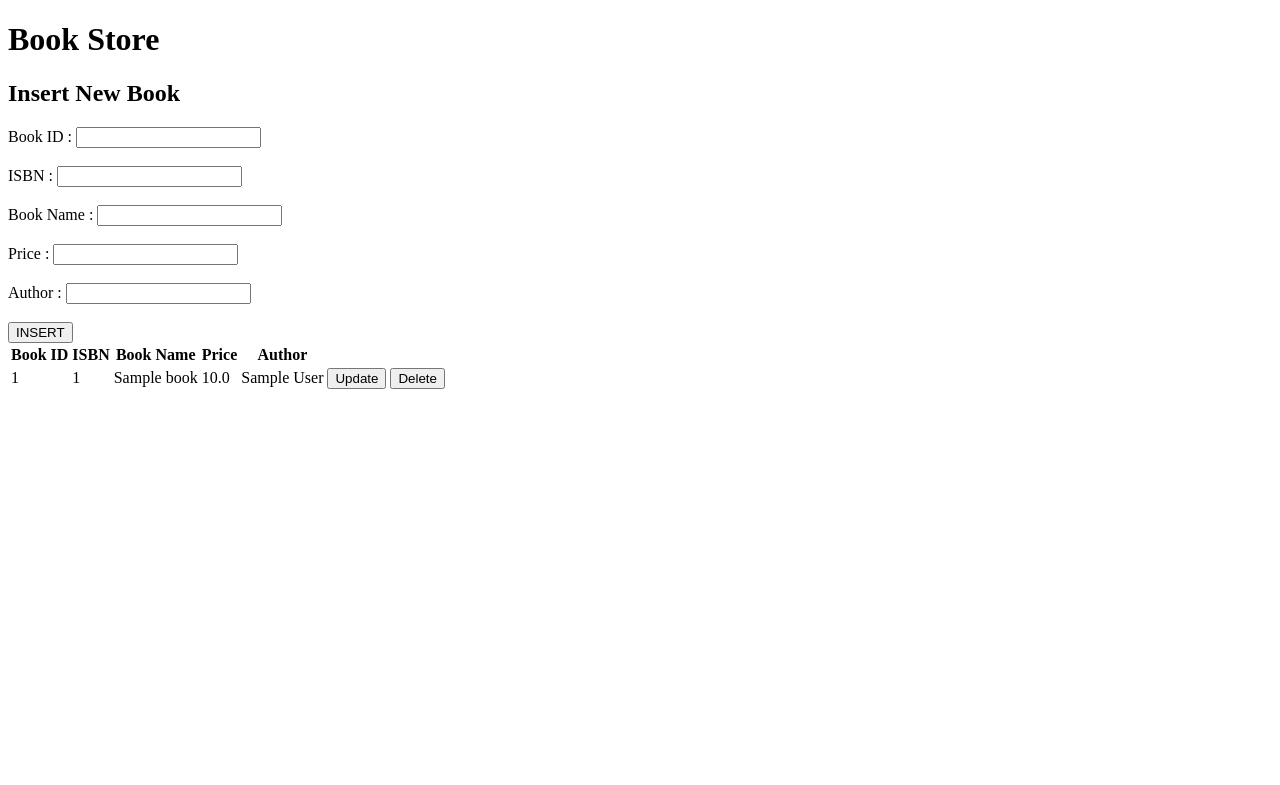
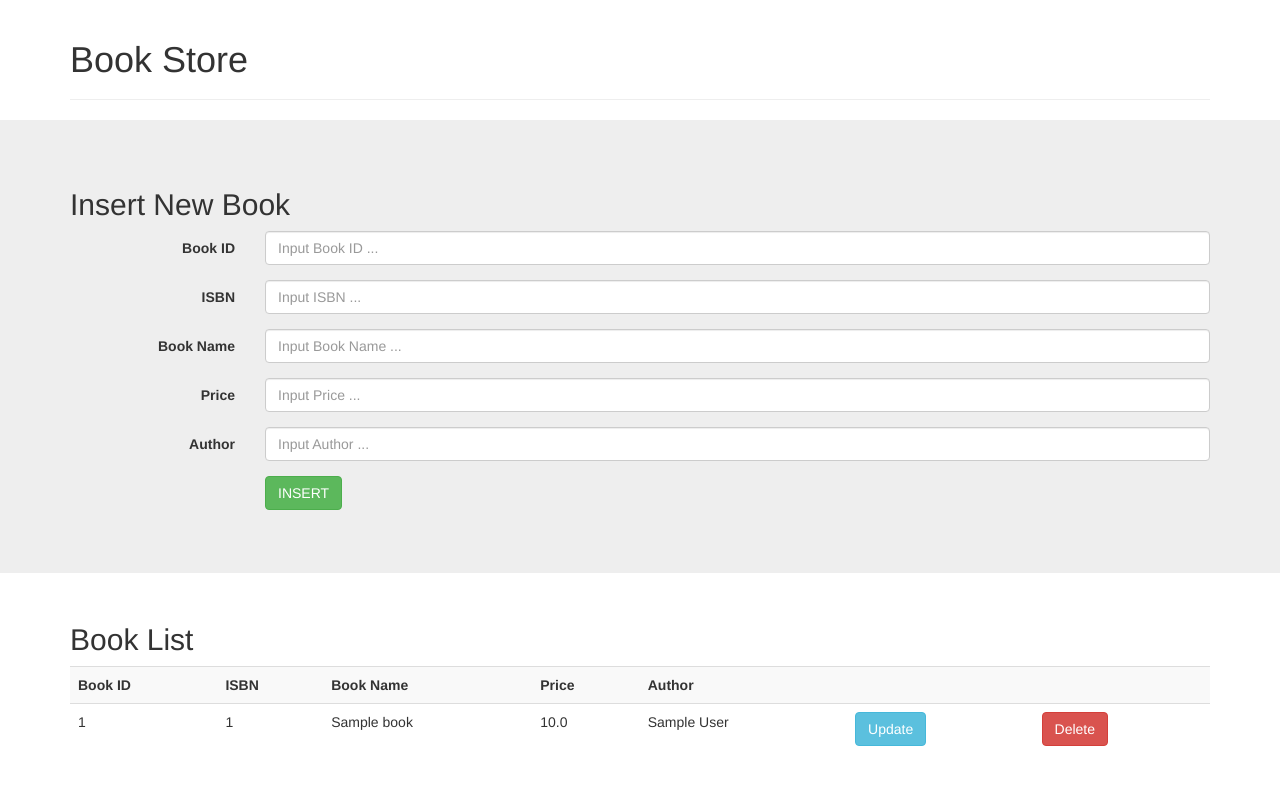
Before and after one commit to ReiiYuki/bookstore_tutorial_django, a Django app: page / in a window 1280 px wide. Shown: the top 785 px of the page. Run offline with Django 3.2, Linux system fonts and the light colour scheme; tables that the repository leaves empty hold one stand-in row (values such as "Sample post"); some libraries are stand-ins or nearby versions.

Commit message:
CSS Boostrap

```diff
--- a/store/templates/index.html
+++ b/store/templates/index.html
@@ -2,26 +2,61 @@
 <html>
   <header>
     <meta charset="utf-8">
-    <title>Bookstore</title>
+    <title>Book Store</title>
+    <link rel="stylesheet" href="https://maxcdn.bootstrapcdn.com/bootstrap/3.3.7/css/bootstrap.min.css" integrity="sha384-BVYiiSIFeK1dGmJRAkycuHAHRg32OmUcww7on3RYdg4Va+PmSTsz/K68vbdEjh4u" crossorigin="anonymous"
   </header>
   <body>
+    <div class="container">
+      <div class="page-header">
         <h1>Book Store</h1>
+      </div>
+    </div>
+    <div class="jumbotron">
+      <div class="container">
         <h2>Insert New Book</h2>
-    <form action="{% url 'store:insert' %}" method="POST">
+        <form action="{% url 'store:insert' %}" method="POST" class="form-horizontal">
           {% csrf_token %}
-      Book ID : <input type="number" name="book_id">
-      <br><br>
-      ISBN : <input type="number" name="isbn">
-      <br><br>
-      Book Name : <input type="text" name="book_name">
-      <br><br>
-      Price : <input type="number" name="price">
-      <br><br>
-      Author : <input type="text" name="author">
-      <br><br>
-      <input type="submit" value="INSERT">
+          <div class="form-group">
+            <label  for="book_id" class="col-sm-2 control-label">Book ID</label>
+            <div class="col-sm-10">
+              <input type="number" name="book_id" id="book_id"  class="form-control" placeholder="Input Book ID ...">
+            </div>
+          </div>
+          <div class="form-group">
+            <label  for="isbn" class="col-sm-2 control-label">ISBN</label>
+            <div class="col-sm-10">
+              <input type="number" name="isbn" id="isbn"   class="form-control" placeholder="Input ISBN ...">
+            </div>
+          </div>
+          <div class="form-group">
+            <label  for="book_name" class="col-sm-2 control-label">Book Name</label>
+            <div class="col-sm-10">
+              <input type="text" name="book_name" id="book_name"  class="form-control" placeholder="Input Book Name ...">
+            </div>
+          </div>
+          <div class="form-group">
+            <label  for="price" class="col-sm-2 control-label">Price</label>
+            <div class="col-sm-10">
+              <input type="number" name="price" id="price"  class="form-control" placeholder="Input Price ..." >
+            </div>
+          </div>
+          <div class="form-group">
+            <label  for="author" class="col-sm-2 control-label">Author</label>
+            <div class="col-sm-10">
+              <input type="text" name="author" id="author"  class="form-control" placeholder="Input Author ..." >
+            </div>
+          </div>
+          <div class="form-group">
+            <div class="col-sm-offset-2 col-sm-10">
+              <input type="submit" value="INSERT" class="btn btn-success">
+            </div>
+          </div>
         </form>
-    <table>
+      </div>
+    </div>
+    <div class="container">
+      <h2>Book List</h2>
+      <table class="table table-striped">
         <!-- table header -->
         <tr>
           <th>Book ID</th>
@@ -38,11 +73,11 @@
             <form action="{% url 'store:update' %}" method="post">
               {% csrf_token %}
               {% if update_book == book %}
-              <td><input type="number" name="book_id" value="{{ book.book_id }}"></td>
-              <td><input type="number" name="isbn" value="{{ book.isbn }}"></td>
-              <td><input type="text" name="book_name" value="{{ book.book_name }}"></td>
-              <td><input type="number" name="price" value="{{ book.price }}"></td>
-              <td><input type="text" name="author" value="{{ book.author }}"></td>
+                <td><input type="number" name="book_id" value="{{ book.book_id }}" class="form-control" ></td>
+                <td><input type="number" name="isbn" value="{{ book.isbn }}" class="form-control" ></td>
+                <td><input type="text" name="book_name" value="{{ book.book_name }}" class="form-control" ></td>
+                <td><input type="number" name="price" value="{{ book.price }}" class="form-control" ></td>
+                <td><input type="text" name="author" value="{{ book.author }}" class="form-control" ></td>
               {% else %}
                 <td>{{ book.book_id }}</td>
                 <td>{{ book.isbn }}</td>
@@ -50,16 +85,17 @@
                 <td>{{ book.price }}</td>
                 <td>{{ book.author }}</td>
               {% endif %}
-            <td><button name="book_id_update" value="{{ book.book_id }}">Update</button></td>
+              <td><button name="book_id_update" value="{{ book.book_id }}" class="btn btn-info">Update</button></td>
             </form>
             <td>
               <form action="{% url 'store:delete' %}" method="post">
                 {% csrf_token %}
-              <button name="book_id" value="{{ book.book_id }}">Delete</button>
+                <button name="book_id" value="{{ book.book_id }}" class="btn btn-danger">Delete</button>
               </form>
             </td>
           </tr>
         {% endfor %}
       </table>
+    </div>
   </body>
 </html>
```
Lines whose indentation alone changed are shown as unchanged.
